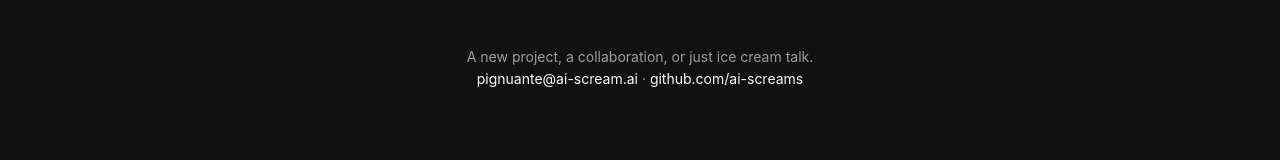
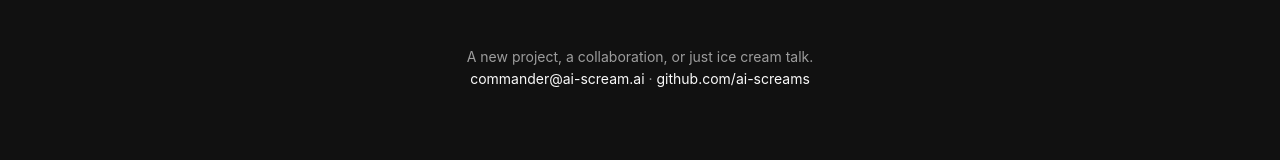
Before and after one commit to ai-screams/ai-screams.github.io, a React (Vite) app: page / in a window 1280 px wide. Shown: the part 3286-3446 px from the top of the page. Built offline with nearby package versions, Linux system fonts and the light colour scheme; a web font is replaced by a local one.

Commit message:
feat: use commander@ai-scream.ai as the public contact address
SITE.email is the single source: the contact section's mailto links and
visible address, and the Organization JSON-LD email, all read it.
verify-prerender now pins the new address in both locales so a revert
fails the build.

```diff
--- a/scripts/verify-prerender.mjs
+++ b/scripts/verify-prerender.mjs
@@ -19,6 +19,9 @@ const checks = [
   ["dist/ko/index.html", 'href="https://ai-scream.ai/ko/" rel="canonical"'],
   ["dist/sitemap.xml", "https://ai-scream.ai/ko/"],
   ["dist/sitemap.xml", "<lastmod>"],
+  ["dist/index.html", 'href="mailto:commander@ai-scream.ai"'],
+  ["dist/index.html", '"email":"commander@ai-scream.ai"'],
+  ["dist/ko/index.html", 'href="mailto:commander@ai-scream.ai"'],
   ["dist/404.html", "location.replace"],
   ["dist/404.html", '"Mara"'],
 ];
--- a/src/data/site.ts
+++ b/src/data/site.ts
@@ -1,6 +1,6 @@
 export const SITE = {
   cfBeaconToken: "3ff9e61264a24770a278cd719c3bd87f",
-  email: "pignuante@ai-scream.ai",
+  email: "commander@ai-scream.ai",
   github: "https://github.com/ai-screams",
   name: "Ai-Scream",
   url: "https://ai-scream.ai",
```
